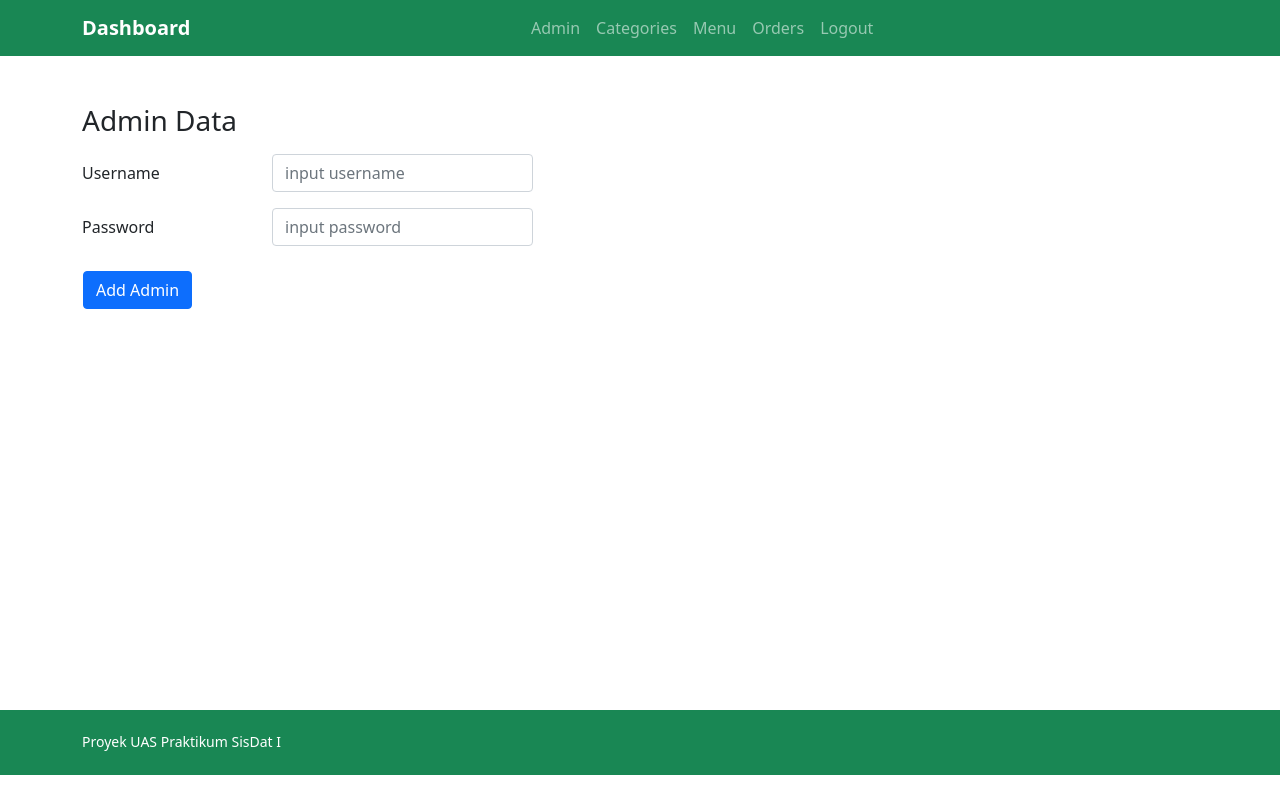
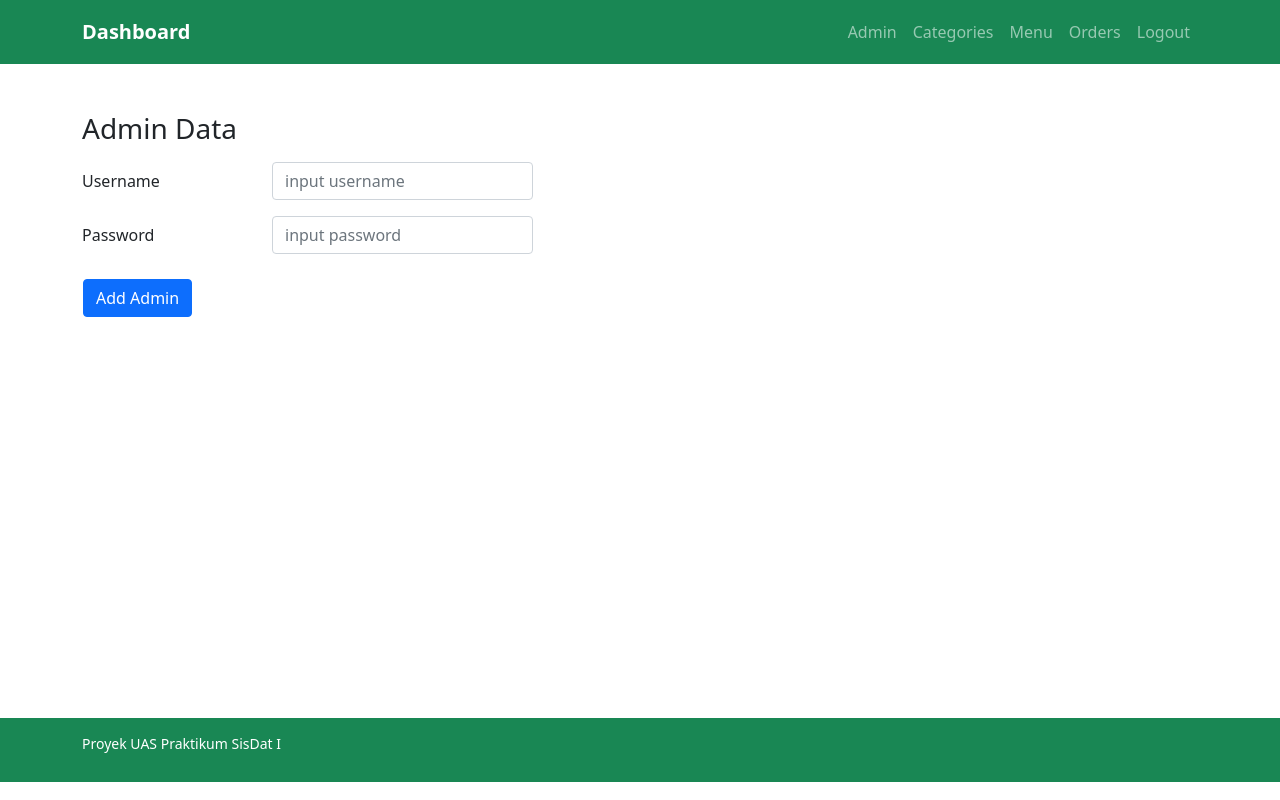
Before and after one commit to Varianrian/Project-Sisdat, a PHP site: page /test-food-order1/admin/add-admin.php in a window 1280 px wide. Run offline with PHP 8.4, Linux system fonts and the light colour scheme; the visitor is signed in with stand-in values (Sample User, id 1).

Commit message:
benerin admin lagee

```diff
--- a/admin/partials/header.php
+++ b/admin/partials/header.php
@@ -21,7 +21,7 @@
                 <span class="navbar-toggler-icon"></span>
                 </button>
                 <div class="collapse navbar-collapse" id="navbarSupportedContent">
-                    <ul class="navbar-nav m-auto">
+                    <ul class="navbar-nav ms-auto">
                     <li class="nav-item">
                         <a class="nav-link" href="manage-admin.php">Admin</a>
                     </li>
--- a/css/admin.css
+++ b/css/admin.css
@@ -1,9 +1,12 @@
+.navbar{
+    height:8vh;
+}
 .footer{
-    padding: 0.5% 0;
+    height: 8vh;
 }
 .footer .container{
     padding-top: 15px;
 }
 .admin{
-    min-height: 82vh;
+    min-height: 84vh;
 }
```
